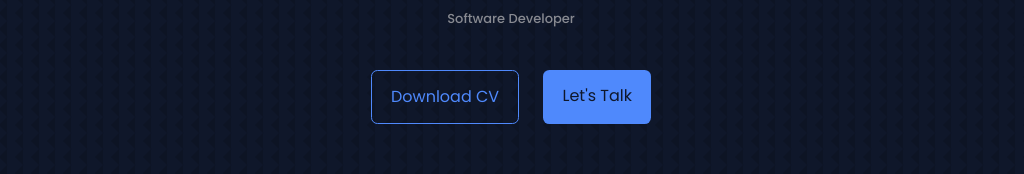
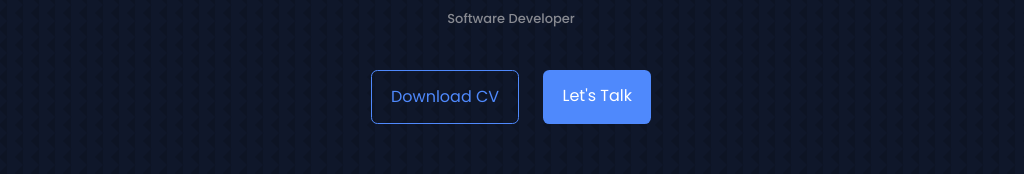
Before and after one commit to neophyte-programmer/react-portfolio, a React (Create React App) app: page / in a window 1280 px wide. Shown: the part 203-377 px from the top of the page, without its empty margins (129-1153 px from the left). Built offline with nearby package versions, Linux system fonts and the light colour scheme.

Commit message:
style: :lipstick: changed buttons

```diff
--- a/src/index.css
+++ b/src/index.css
@@ -163,13 +163,13 @@ img {
 
 .btn--primary {
 	background-color: var(--first-color);
-	color: var(--body-color);
+	color: #fff;
 	border: transparent;
 }
 
 .btn--primary:hover {
 	background-color: var(--first-color-alt);
-	color: var(--body-color);
+	color: #fff;
 	border: transparent;
 }
 
```
